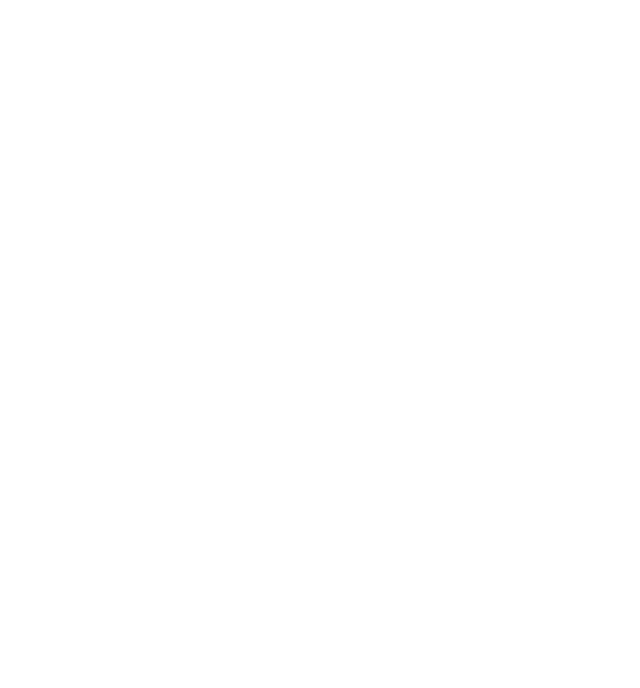
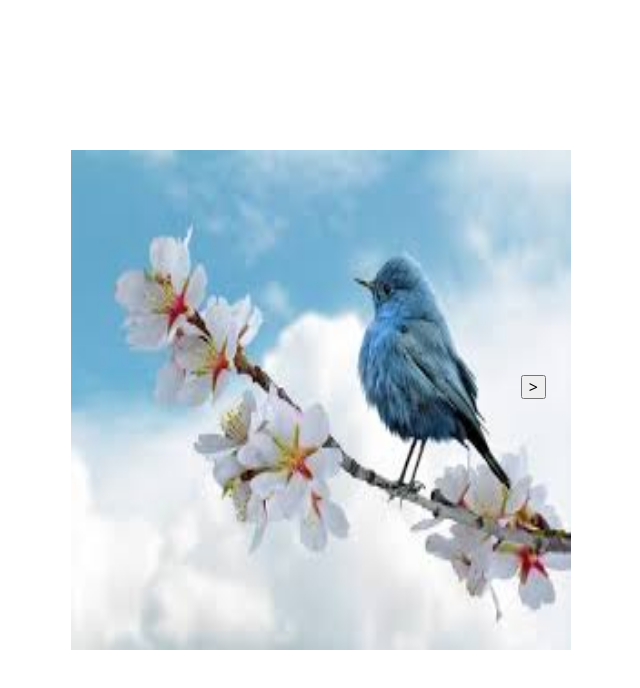
Before and after one commit to dawidtt/dropdown-and-slider, a website built with webpack: page src/template.html in a window 1280 px wide. Shown: the whole page, without its empty margins (319-959 px from the left). Built offline with nearby package versions, Linux system fonts and the light colour scheme.

Commit message:
Test create dropdown and create function nextSlide for slider

```diff
--- a/src/index.js
+++ b/src/index.js
@@ -1 +1,59 @@
 import "./template.css";
+import img1 from "./1.jpeg";
+import img2 from "./2.jpg";
+import img3 from "./3.jpg";
+import img4 from "./4.jpg";
+import img5 from "./5.jpg";
+
+// function toggleDropdown(e) {
+//   [...e.srcElement.parentNode.children].map((child) => {
+//     if (child.classList.contains("dropdown")) child.classList.toggle("show");
+//   });
+// }
+// const reveal = document.querySelector(".reveal");
+// reveal.addEventListener("click", toggleDropdown);
+const sliderWide = document.querySelector(".slider-wide");
+const newImage1 = new Image();
+newImage1.src = img1;
+const newImage2 = new Image();
+newImage2.src = img2;
+const newImage3 = new Image();
+newImage3.src = img3;
+const newImage4 = new Image();
+newImage4.src = img4;
+const newImage5 = new Image();
+newImage5.src = img5;
+sliderWide.appendChild(newImage1);
+sliderWide.appendChild(newImage2);
+sliderWide.appendChild(newImage3);
+sliderWide.appendChild(newImage4);
+sliderWide.appendChild(newImage5);
+
+let currentSlideNumber = 0;
+const imgsArray = [...document.querySelectorAll(".slider-wide img")];
+const numberOfSlides = imgsArray.length;
+imgsArray[currentSlideNumber].classList.toggle("show-slide");
+// for (let i = 0; i < numberOfSlides; i++) {
+//   console.log("halo");
+
+//   setTimeout(() => {
+//     imgsArray[i].classList.toggle("show-slide");
+//     console.log("zmiana");
+//   }, i * 4000);
+//   imgsArray[i].classList.toggle("show-slide");
+// }
+function nextSlide() {
+  if (currentSlideNumber < numberOfSlides - 1) {
+    imgsArray[currentSlideNumber].classList.toggle("show-slide");
+    currentSlideNumber++;
+    imgsArray[currentSlideNumber].classList.toggle("show-slide");
+  } else {
+    imgsArray[currentSlideNumber].classList.toggle("show-slide");
+    currentSlideNumber = 0;
+    imgsArray[currentSlideNumber].classList.toggle("show-slide");
+  }
+}
+function previousSlide() {}
+
+const nextBtn = document.querySelector("#next");
+nextBtn.addEventListener("click", nextSlide);
--- a/src/template.css
+++ b/src/template.css
@@ -30,7 +30,42 @@ h5 {
   font-weight: inherit;
 }
 
+body {
+  display: flex;
+  height: 100vh;
+  width: 100vw;
+  justify-content: center;
+  align-items: center;
+}
 img {
   display: block;
   max-inline-size: 100%;
 }
+
+.dropdown {
+  display: none;
+}
+.show {
+  display: block;
+}
+.slider-frame {
+  overflow: hidden;
+  width: 500px;
+}
+.slider-wide {
+  display: flex;
+  position: relative;
+}
+.slider-wide #next {
+  position: absolute;
+  right: 5%;
+  top: 45%;
+}
+img {
+  width: 500px;
+  height: 500px;
+  display: none;
+}
+img.show-slide {
+  display: block;
+}
--- a/src/template.html
+++ b/src/template.html
@@ -1,9 +1,24 @@
-<!DOCTYPE html>
+<!doctype html>
 <html lang="en">
   <head>
     <meta charset="UTF-8" />
     <meta name="viewport" content="width=device-width, initial-scale=1.0" />
     <title>template</title>
   </head>
-  <body></body>
+  <body>
+    <!-- <div class="dropdown-menu-container">
+      <button class="reveal">Reveal</button>
+      <div class="dropdown">
+        <button>Hey</button>
+        <button>Hi</button>
+        <button>Hello</button>
+      </div>
+    </div> -->
+
+    <div class="slider-frame">
+      <div class="slider-wide">
+        <button id="next">></button>
+      </div>
+    </div>
+  </body>
 </html>
```
Also changed, not shown: eslint.config.mjs (+4 -6 lines), src/1.jpeg (added), src/2.jpg (added), src/3.jpg (added), src/4.jpg (added), src/5.jpg (added).
